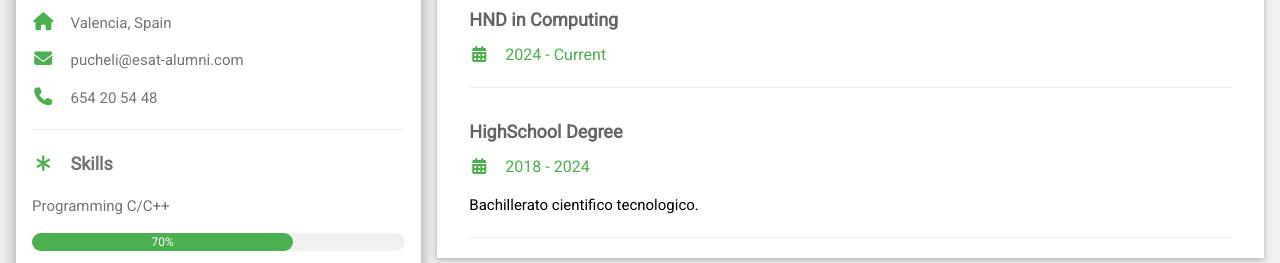
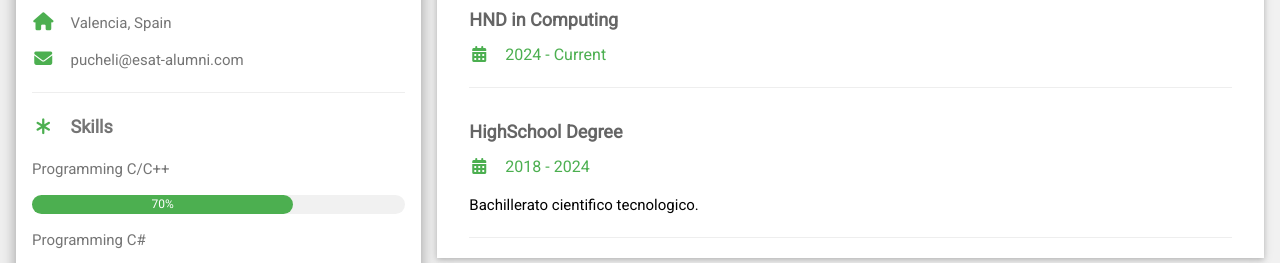
Before and after one commit to Apl512/My_CV, a plain HTML site: page index.html in a window 1280 px wide. Shown: the part 530-793 px from the top of the page. Drawn offline with nearby package versions, Linux system fonts and the light colour scheme.

Commit message:
Update index.html

```diff
--- a/index.html
+++ b/index.html
@@ -34,7 +34,6 @@ html,body,h1,h2,h3,h4,h5,h6 {font-family: "Roboto", sans-serif}
           <p><i class="fa fa-briefcase fa-fw w3-margin-right w3-large w3-text-green"></i>Programmer</p>
           <p><i class="fa fa-home fa-fw w3-margin-right w3-large w3-text-green"></i>Valencia, Spain</p>
           <p><i class="fa fa-envelope fa-fw w3-margin-right w3-large w3-text-green"></i>pucheli@esat-alumni.com</p>
-          <p><i class="fa fa-phone fa-fw w3-margin-right w3-large w3-text-green"></i>654 20 54 48</p>
           <hr>
 
           <p class="w3-large"><b><i class="fa fa-asterisk fa-fw w3-margin-right w3-text-green"></i>Skills</b></p>
```
